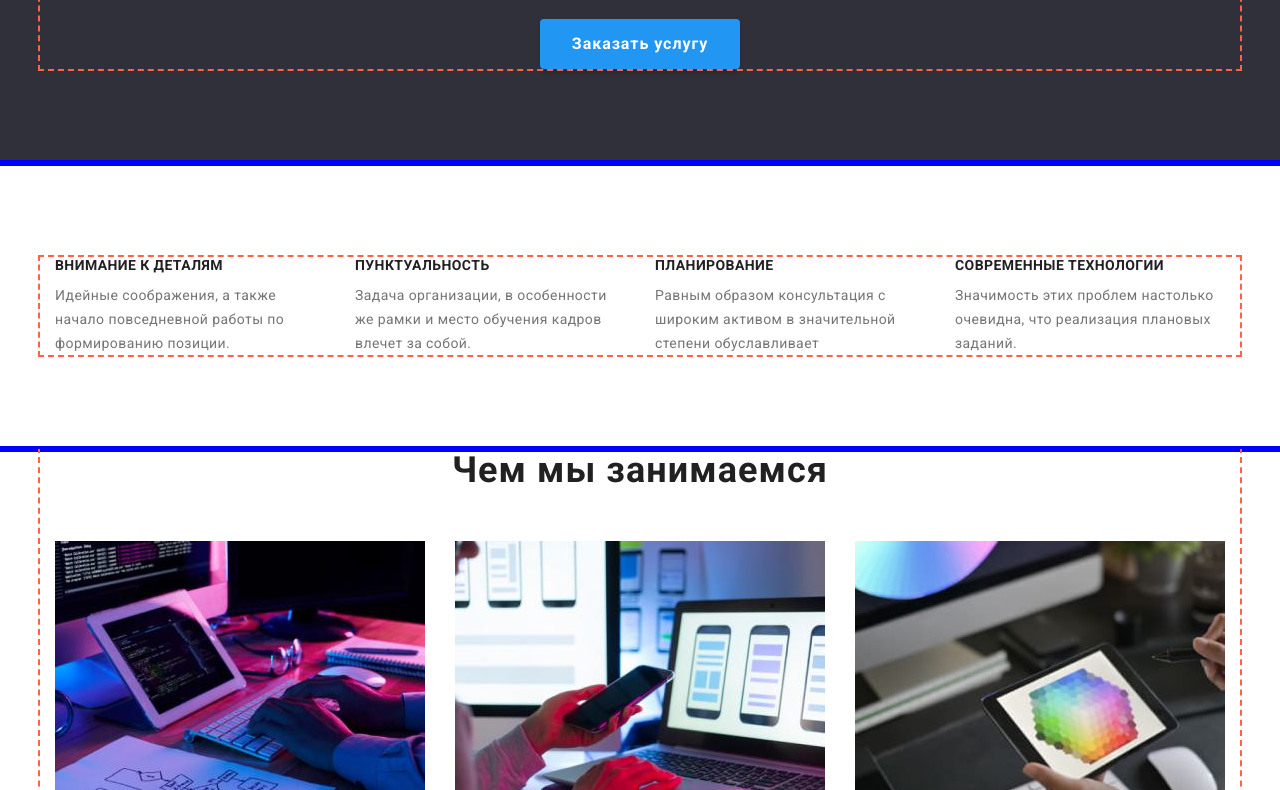
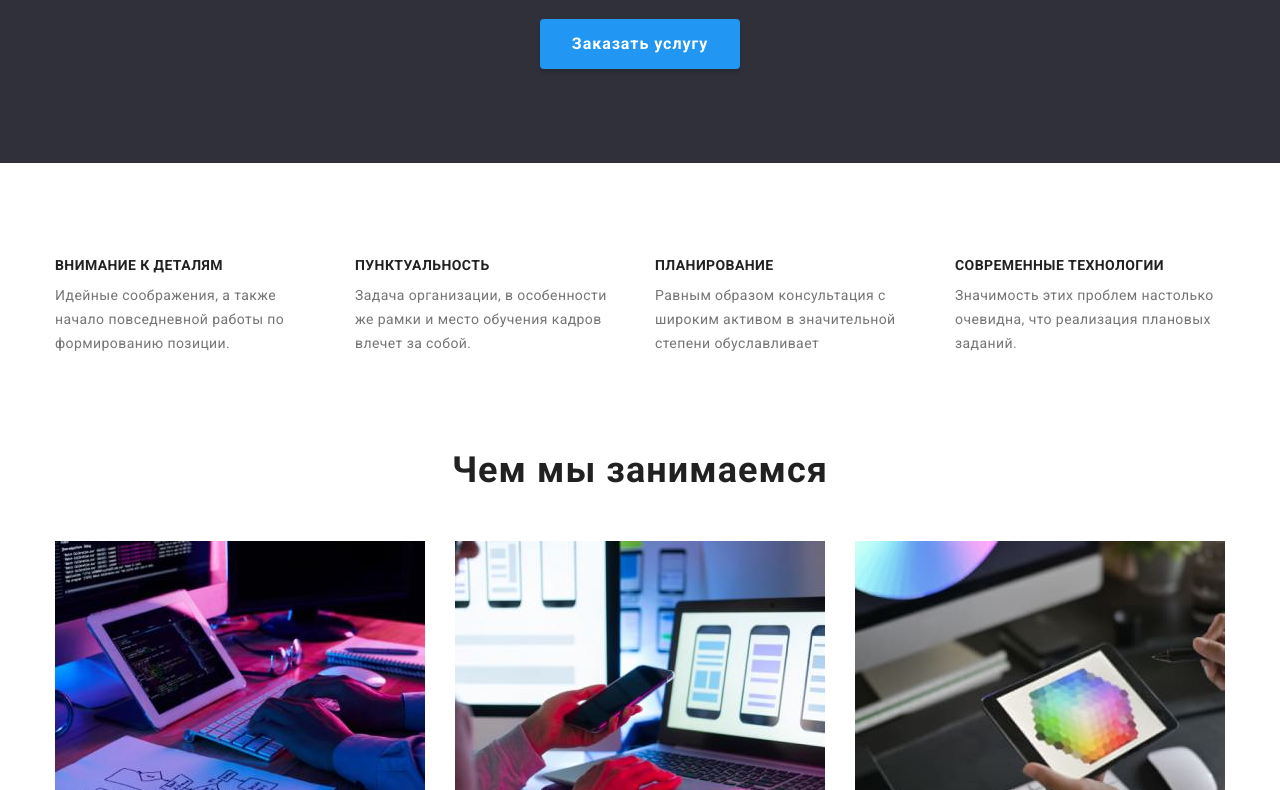
Before and after one commit to MyshkoMykhailo/goit-markup-hw-03, a plain HTML site: page index.html in a window 1280 px wide. Shown: the part 306-1096 px from the top of the page. Drawn offline with nearby package versions, Linux system fonts and the light colour scheme.

Commit message:
deleted outlines

```diff
--- a/css/styles.css
+++ b/css/styles.css
@@ -39,7 +39,7 @@ p {
   margin-left: auto;
   margin-right: auto;
   padding: 0 15px 0;
-  outline: 2px tomato dashed;
+  /*outline: 2px tomato dashed;*/
 }
 body {
   font-family: "Roboto", sans-serif;
@@ -49,7 +49,7 @@ body {
 .section {
   margin: 0 auto 0;
   padding: 94px 0 94px;
-  outline: 3px blue solid;
+  /*outline: 3px blue solid;*/
 }
 
 .list {
```
